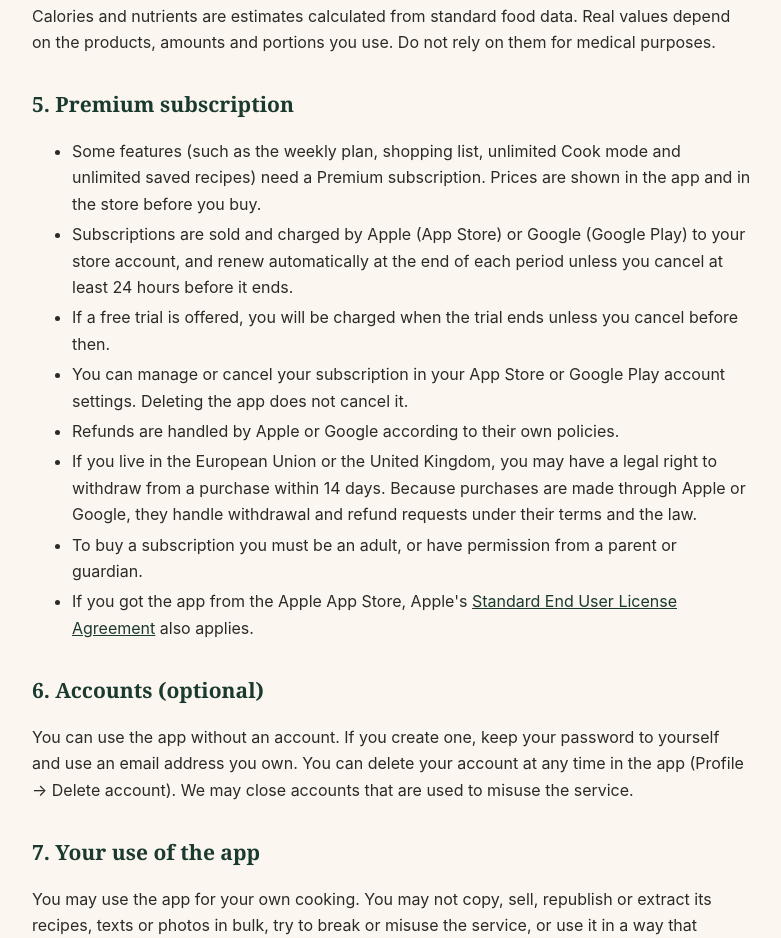
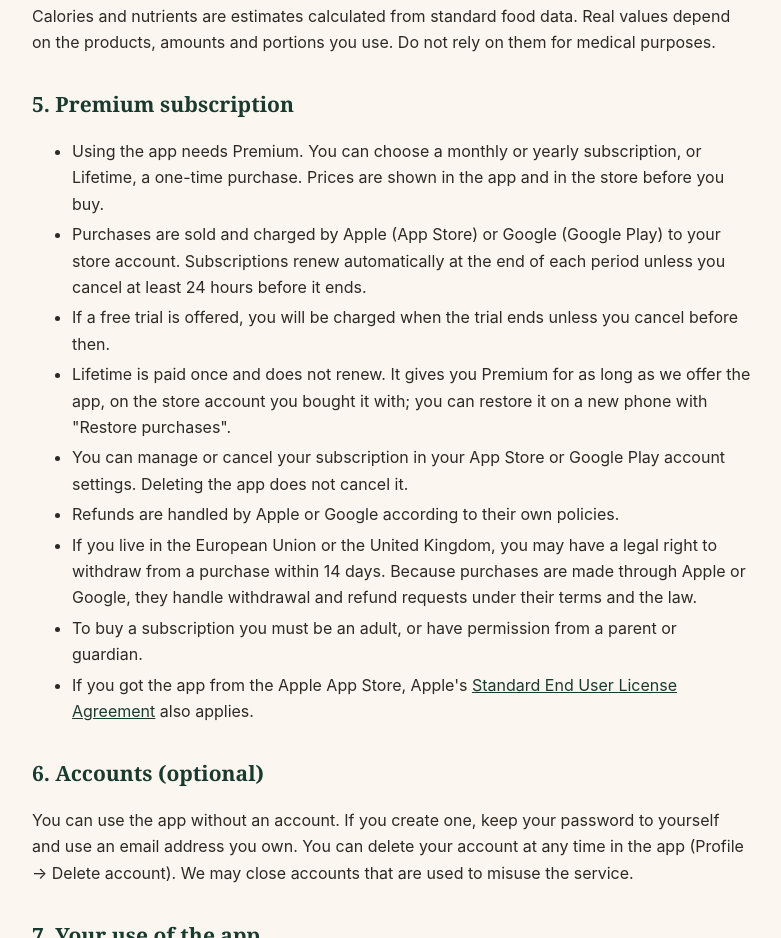
Before and after one commit to Mangiamo012/Mangiamo012.github.io, a plain HTML site: page terms.html in a window 1280 px wide. Shown: the part 1044-1982 px from the top of the page, without its empty margins (248-1029 px from the left). Drawn offline with Linux system fonts and the light colour scheme.

Commit message:
Premium needed to use the app; Lifetime one-time purchase

```diff
--- a/terms.html
+++ b/terms.html
@@ -40,9 +40,10 @@
 
 <h2>5. Premium subscription</h2>
 <ul>
-  <li>Some features (such as the weekly plan, shopping list, unlimited Cook mode and unlimited saved recipes) need a Premium subscription. Prices are shown in the app and in the store before you buy.</li>
-  <li>Subscriptions are sold and charged by Apple (App Store) or Google (Google Play) to your store account, and renew automatically at the end of each period unless you cancel at least 24 hours before it ends.</li>
+  <li>Using the app needs Premium. You can choose a monthly or yearly subscription, or Lifetime, a one-time purchase. Prices are shown in the app and in the store before you buy.</li>
+  <li>Purchases are sold and charged by Apple (App Store) or Google (Google Play) to your store account. Subscriptions renew automatically at the end of each period unless you cancel at least 24 hours before it ends.</li>
   <li>If a free trial is offered, you will be charged when the trial ends unless you cancel before then.</li>
+  <li>Lifetime is paid once and does not renew. It gives you Premium for as long as we offer the app, on the store account you bought it with; you can restore it on a new phone with "Restore purchases".</li>
   <li>You can manage or cancel your subscription in your App Store or Google Play account settings. Deleting the app does not cancel it.</li>
   <li>Refunds are handled by Apple or Google according to their own policies.</li>
   <li>If you live in the European Union or the United Kingdom, you may have a legal right to withdraw from a purchase within 14 days. Because purchases are made through Apple or Google, they handle withdrawal and refund requests under their terms and the law.</li>
```
Also changed, not shown: privacy.html (+4 -4 lines).
